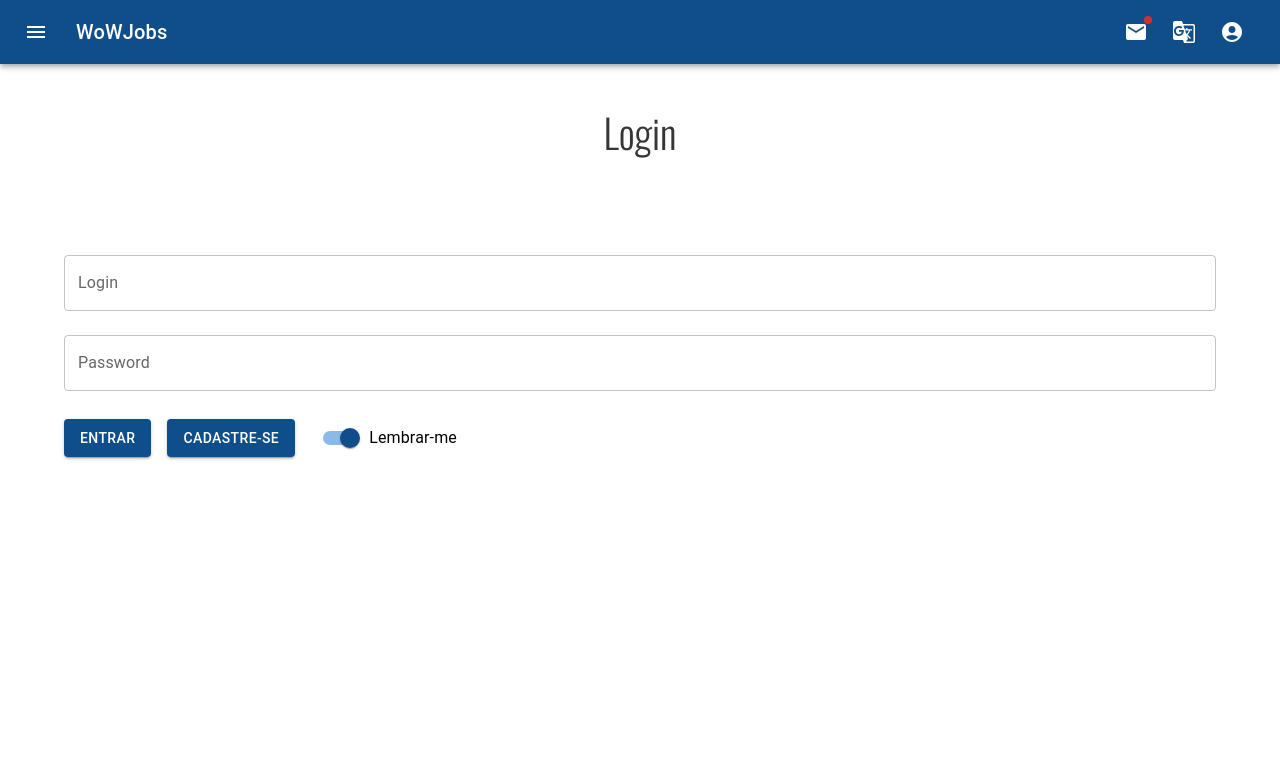
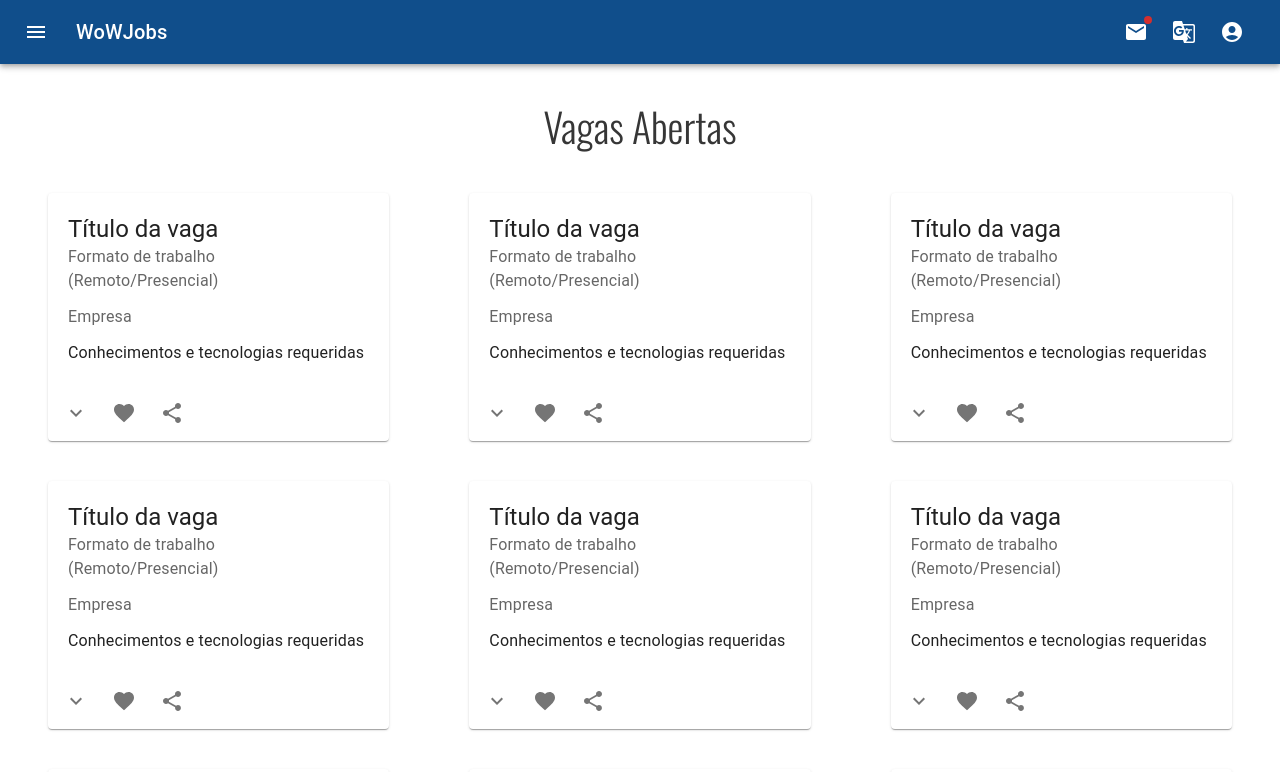
Before and after one commit to GarciaaMarilia/WoWJobs, a React (Create React App) app: page /Vacancies in a window 1280 px wide. Shown: the top 772 px of the page. Built offline with nearby package versions, Linux system fonts and the light colour scheme.

Commit message:
Aplicação com React Router DOM

```diff
--- a/package.json
+++ b/package.json
@@ -13,7 +13,7 @@
     "@testing-library/user-event": "^12.8.3",
     "react": "^17.0.2",
     "react-dom": "^17.0.2",
-    "react-router-dom": "^5.3.0",
+    "react-router-dom": "^6.2.1",
     "react-scripts": "4.0.3",
     "react-slick": "^0.28.1",
     "slick-carousel": "^1.8.1",
--- a/src/App.js
+++ b/src/App.js
@@ -1,44 +1,41 @@
-import React, { useState } from "react";
+import React from "react";
 
-import { Container } from '@material-ui/core';
+import {
+    BrowserRouter as Router,
+    Routes,
+    Route,
+} from 'react-router-dom';
 
 import Status from './Components/Status'
-import Space from '././Style/space'
 import './App.css';
 
 import Registration from './Screens/Registration';
-import Vacancies from './Screens/JobVacancies';
+import Vacancies from './Screens/Vacancies';
 import Experience from './Screens/Experience';
 import Companys from "./Screens/Companys";
+import Profile from './Screens/Profile';
 import Login from './Screens/Login';
 
 export default function App() {
 
-    const [etapaAtual, setEtapaAtual] = useState(0);
+    return (
+        <>
+            <Status />
+            <Router>
+                <Routes>
+                    <Route exact path='/' element={<Login />} />
 
-    const pages = [
-        <Login send={next} />,
-        <Registration send={next} />,
-        <Experience send={next} />,
-        <Vacancies send={next} />,
-        <Companys send={send} />
-    ];
+                    <Route path='/Registration' element={<Registration />} />
 
-    function next() {
-        setEtapaAtual(etapaAtual + 1);
-    }
+                    <Route path='/Experience' element={<Experience />} />
 
-    function send(dados) {
-        console.log(dados)
-    }
+                    <Route path='/Companys' element={<Companys />} />
 
-    return (
-        <React.Fragment>
-            <Status />,
-            <Space size={80} />
-            <Container>
-                {pages[etapaAtual]}
-            </Container>
-        </React.Fragment>
+                    <Route path='/Vacancies' element={<Vacancies />} />
+
+                    <Route path='/Profile' element={<Profile />} />
+                </Routes>
+            </Router>
+        </>
     )
 }
--- a/src/Screens/Companys.jsx
+++ b/src/Screens/Companys.jsx
@@ -1,13 +1,20 @@
 import React from 'react';
+
 import Typography from '@mui/material/Typography';
+import Stack from '@mui/material/Stack';
+import Box from '@mui/material/Box';
+
 import CardCompany from '../Components/CardCompanys';
 import Space from '../Style/space';
-import Stack from '@mui/material/Stack';
+
 
 
 function Companys(props) {
     return (
         <React.Fragment>
+            <Box style={{ margin: 40 }}>
+
+                <Space size={60} />
                 <Typography
                     variant="h5"
                     align="center"
@@ -82,6 +89,7 @@ function Companys(props) {
                     />
                 </Stack>
                 <Space size={40} />
+            </Box>
         </React.Fragment>
     );
 }
--- a/src/Screens/Experience.jsx
+++ b/src/Screens/Experience.jsx
@@ -5,7 +5,7 @@ import { TextField } from '@material-ui/core';
 import MenuItem from '@mui/material/MenuItem';
 import Button from '@mui/material/Button';
 import Stack from '@mui/material/Stack';
-
+import Box from '@mui/material/Box';
 
 import Space from '../Style/space';
 
@@ -49,6 +49,9 @@ function Experience() {
 
     return (
         <form>
+            <Box style={{ margin: 40 }}>
+
+                <Space size={60} />
 
                 <Typography
                     variant="h5"
@@ -126,7 +129,7 @@ function Experience() {
                 >
                     Registrar Experiência
                 </Button>
-
+            </Box>
         </form >
     );
 }
--- a/src/Screens/JobVacancies.jsx
+++ /dev/null
@@ -1,102 +0,0 @@
-import React from 'react';
-import Typography from '@mui/material/Typography';
-import Card from '../Components/CardVacancies.jsx';
-import Space from '../Style/space';
-import Stack from '@mui/material/Stack'
-
-function Vagas() {
-    return (
-        <React.Fragment>
-            <Typography
-                variant="h5"
-                align="center"
-                fontFamily='Oswald'
-                fontSize='40px'
-                color='#363636'
-            >
-                Vagas Abertas
-            </Typography>
-            <Space size={40} />
-            <Stack
-                direction="row"
-                spacing={10}
-            >
-                <Card
-                    title={"Título da vaga"}
-                    format={"Formato de trabalho (Remoto/Presencial)"}
-                    company={"Empresa"}
-                    tecnology={"Conhecimentos e tecnologias requeridas"}
-                />
-
-                <Card
-                    title={"Título da vaga"}
-                    format={"Formato de trabalho (Remoto/Presencial)"}
-                    company={"Empresa"}
-                    tecnology={"Conhecimentos e tecnologias requeridas"}
-                />
-
-                <Card
-                    title={"Título da vaga"}
-                    format={"Formato de trabalho (Remoto/Presencial)"}
-                    company={"Empresa"}
-                    tecnology={"Conhecimentos e tecnologias requeridas"}
-                />
-            </Stack>
-            <Space size={40} />
-            <Stack
-                direction="row"
-                spacing={10}
-            >
-                <Card
-                    title={"Título da vaga"}
-                    format={"Formato de trabalho (Remoto/Presencial)"}
-                    company={"Empresa"}
-                    tecnology={"Conhecimentos e tecnologias requeridas"}
-                />
-
-                <Card
-                    title={"Título da vaga"}
-                    format={"Formato de trabalho (Remoto/Presencial)"}
-                    company={"Empresa"}
-                    tecnology={"Conhecimentos e tecnologias requeridas"}
-                />
-
-                <Card
-                    title={"Título da vaga"}
-                    format={"Formato de trabalho (Remoto/Presencial)"}
-                    company={"Empresa"}
-                    tecnology={"Conhecimentos e tecnologias requeridas"}
-                />
-            </Stack>
-            <Space size={40} />
-            <Stack
-                direction="row"
-                spacing={10}
-            >
-                <Card
-                    title={"Título da vaga"}
-                    format={"Formato de trabalho (Remoto/Presencial)"}
-                    company={"Empresa"}
-                    tecnology={"Conhecimentos e tecnologias requeridas"}
-                />
-
-                <Card
-                    title={"Título da vaga"}
-                    format={"Formato de trabalho (Remoto/Presencial)"}
-                    company={"Empresa"}
-                    tecnology={"Conhecimentos e tecnologias requeridas"}
-                />
-
-                <Card
-                    title={"Título da vaga"}
-                    format={"Formato de trabalho (Remoto/Presencial)"}
-                    company={"Empresa"}
-                    tecnology={"Conhecimentos e tecnologias requeridas"}
-                />
-            </Stack>
-            <Space size={40} />
-        </React.Fragment>
-    );
-}
-
-export default Vagas;
--- a/src/Screens/Login.jsx
+++ b/src/Screens/Login.jsx
@@ -7,6 +7,8 @@ import {
     FormControlLabel,
     Typography
 } from '@material-ui/core';
+
+import Box from '@mui/material/Box';
 
 
 import Stack from '@mui/material/Stack';
@@ -21,6 +23,10 @@ export default function FormularioLogin() {
 
     return (
         <form>
+            <Box style={{ margin: 40 }}>
+
+                <Space size={60} />
+
                 <Typography
                     variant="h5"
                     align="center"
@@ -30,7 +36,9 @@ export default function FormularioLogin() {
                 >
                     Login
                 </Typography>
+
                 <Space size={80} />
+
                 <TextField
                     value={login}
                     onChange={(event) => {
@@ -94,6 +102,7 @@ export default function FormularioLogin() {
                         }
                     />
                 </Stack>
+            </Box>
 
         </form>
     )
--- /dev/null
+++ b/src/Screens/Profile.jsx
@@ -0,0 +1,19 @@
+import React from "react";
+
+import { Typography } from '@material-ui/core';
+
+
+export default function Profile() {
+
+    return (
+        <Typography
+            variant="h5"
+            align="center"
+            fontFamily='Oswald'
+            fontSize='40px'
+            color='#363636'
+        >
+            Profile
+        </Typography>
+    )
+}
--- a/src/Screens/Registration.jsx
+++ b/src/Screens/Registration.jsx
@@ -9,6 +9,7 @@ import {
     FormLabel,
     Button,
     Radio,
+    Box
 } from '@material-ui/core';
 
 import Space from '../Style/space';
@@ -23,6 +24,10 @@ export default function Registration() {
 
     return (
         <form>
+            <Box style={{ margin: 40 }}>
+
+                <Space size={60} />
+
                 <Typography
                     variant="h4"
                     sx={{ flexGrow: 1 }}
@@ -156,7 +161,7 @@ export default function Registration() {
                 >
                     Registrar Cadastro
                 </Button>
-
+            </Box>
         </form >
     )
 }
--- /dev/null
+++ b/src/Screens/Vacancies.jsx
@@ -0,0 +1,116 @@
+import React from 'react';
+
+import Typography from '@mui/material/Typography';
+import Card from '../Components/CardVacancies.jsx';
+import Stack from '@mui/material/Stack';
+import Box from '@mui/material/Box';
+
+import Space from '../Style/space';
+
+export default function Vacancies() {
+    return (
+        <React.Fragment>
+            <Box style={{ margin: 40 }}>
+
+                <Space size={60} />
+
+                <Typography
+                    variant="h5"
+                    align="center"
+                    fontFamily='Oswald'
+                    fontSize='40px'
+                    color='#363636'
+                >
+                    Vagas Abertas
+                </Typography>
+
+                <Space size={40} />
+
+                <Stack
+                    direction="row"
+                    spacing={10}
+                >
+                    <Card
+                        title={"Título da vaga"}
+                        format={"Formato de trabalho (Remoto/Presencial)"}
+                        company={"Empresa"}
+                        tecnology={"Conhecimentos e tecnologias requeridas"}
+                    />
+
+                    <Card
+                        title={"Título da vaga"}
+                        format={"Formato de trabalho (Remoto/Presencial)"}
+                        company={"Empresa"}
+                        tecnology={"Conhecimentos e tecnologias requeridas"}
+                    />
+
+                    <Card
+                        title={"Título da vaga"}
+                        format={"Formato de trabalho (Remoto/Presencial)"}
+                        company={"Empresa"}
+                        tecnology={"Conhecimentos e tecnologias requeridas"}
+                    />
+                </Stack>
+
+                <Space size={40} />
+
+                <Stack
+                    direction="row"
+                    spacing={10}
+                >
+                    <Card
+                        title={"Título da vaga"}
+                        format={"Formato de trabalho (Remoto/Presencial)"}
+                        company={"Empresa"}
+                        tecnology={"Conhecimentos e tecnologias requeridas"}
+                    />
+
+                    <Card
+                        title={"Título da vaga"}
+                        format={"Formato de trabalho (Remoto/Presencial)"}
+                        company={"Empresa"}
+                        tecnology={"Conhecimentos e tecnologias requeridas"}
+                    />
+
+                    <Card
+                        title={"Título da vaga"}
+                        format={"Formato de trabalho (Remoto/Presencial)"}
+                        company={"Empresa"}
+                        tecnology={"Conhecimentos e tecnologias requeridas"}
+                    />
+                </Stack>
+
+                <Space size={40} />
+
+                <Stack
+                    direction="row"
+                    spacing={10}
+                >
+                    <Card
+                        title={"Título da vaga"}
+                        format={"Formato de trabalho (Remoto/Presencial)"}
+                        company={"Empresa"}
+                        tecnology={"Conhecimentos e tecnologias requeridas"}
+                    />
+
+                    <Card
+                        title={"Título da vaga"}
+                        format={"Formato de trabalho (Remoto/Presencial)"}
+                        company={"Empresa"}
+                        tecnology={"Conhecimentos e tecnologias requeridas"}
+                    />
+
+                    <Card
+                        title={"Título da vaga"}
+                        format={"Formato de trabalho (Remoto/Presencial)"}
+                        company={"Empresa"}
+                        tecnology={"Conhecimentos e tecnologias requeridas"}
+                    />
+                </Stack>
+
+                <Space size={40} />
+
+            </Box>
+        </React.Fragment>
+    );
+}
```
Also changed, not shown: 1 other file (tests, documents, lock files or other folders). Lines whose indentation alone changed are shown as unchanged.
